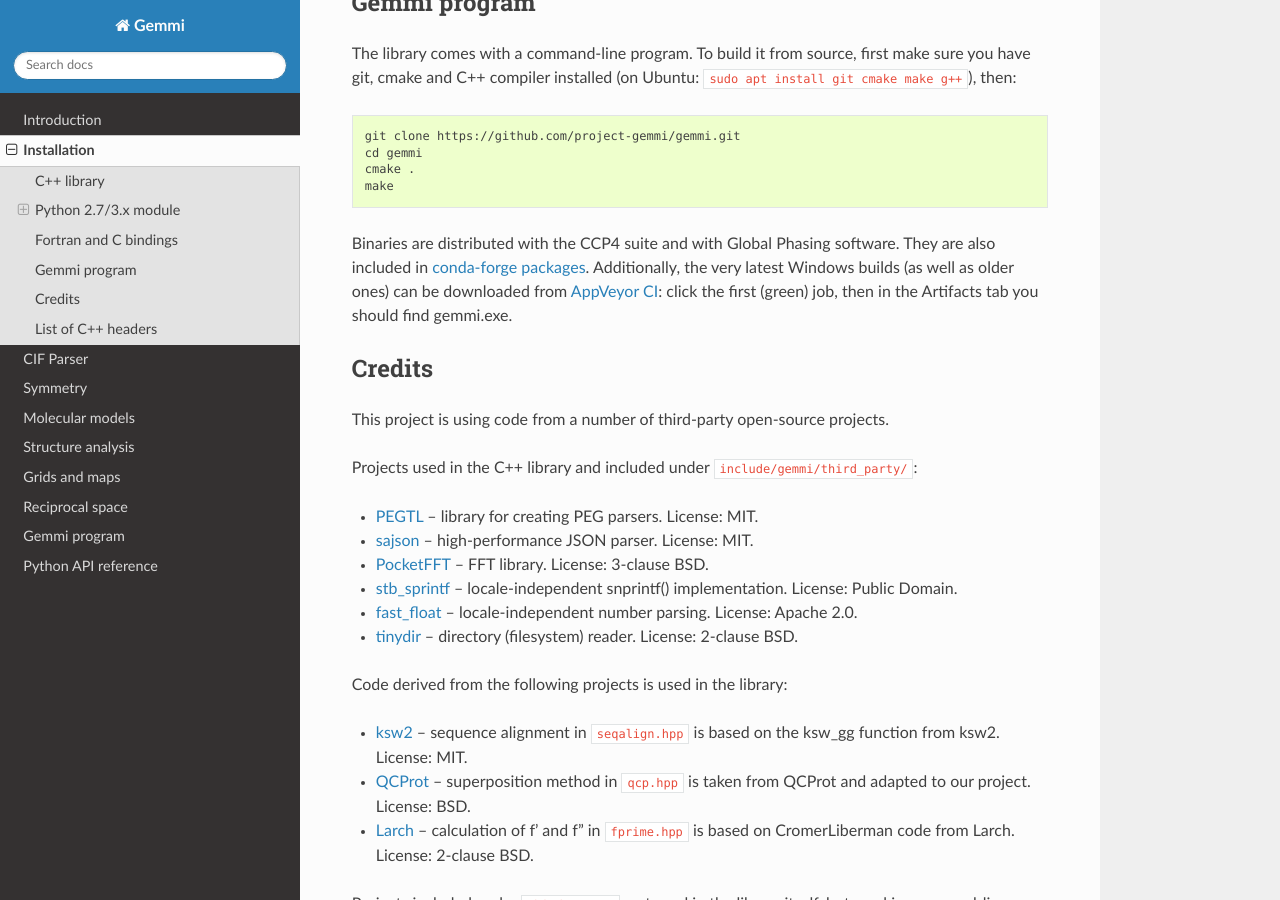
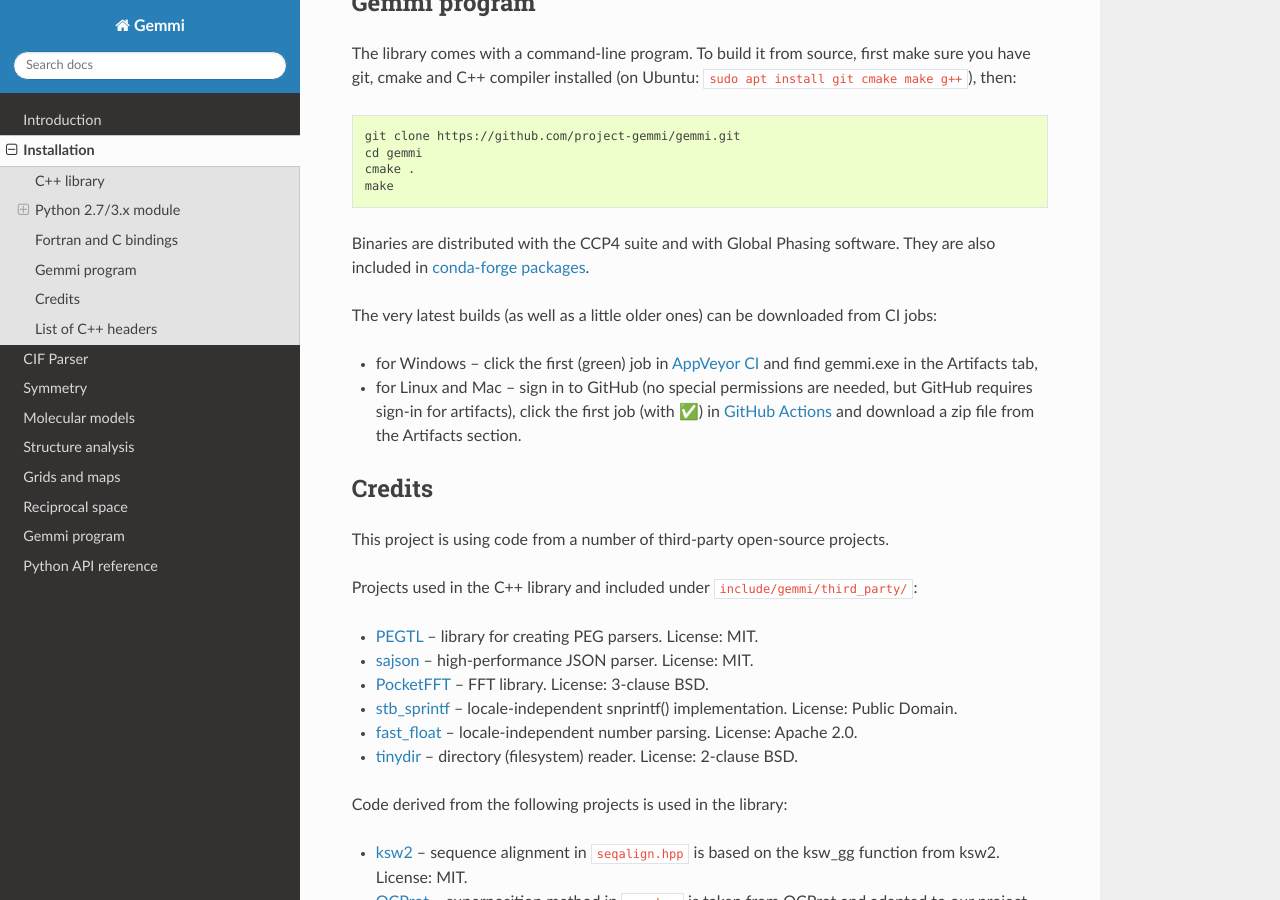
Before and after one commit to project-gemmi/gemmi, a Sphinx documentation site: the page built from docs/install.rst, in a window 1280 px wide and 900 px high, scrolled down 2073 px. Built offline with Sphinx 7.4.7 and the Read the Docs theme 2.0.0, drawn with Linux system fonts in a browser that asks for light colours.

Commit message:
docs: how to download binaries from GitHub Actions

```diff
--- a/docs/install.rst
+++ b/docs/install.rst
@@ -112,10 +112,19 @@ first make sure you have git, cmake and C++ compiler installed
 Binaries are distributed with the CCP4 suite and with Global Phasing software.
 They are also included in
 `conda-forge packages <https://anaconda.org/conda-forge/gemmi/files>`_.
-Additionally, the very latest Windows builds (as well as older ones)
-can be downloaded from
-`AppVeyor CI <https://ci.appveyor.com/project/wojdyr/gemmi>`_: click
-the first (green) job, then in the Artifacts tab you should find gemmi.exe.
+
+The very latest builds (as well as a little older ones)
+can be downloaded from CI jobs:
+
+- for Windows --
+  click the first (green) job in
+  `AppVeyor CI <https://ci.appveyor.com/project/wojdyr/gemmi>`_
+  and find gemmi.exe in the Artifacts tab,
+- for Linux and Mac -- sign in to GitHub (no special permissions are needed,
+  but GitHub requires sign-in for artifacts),
+  click the first job (with ✅) in
+  `GitHub Actions <https://github.com/project-gemmi/gemmi/actions/workflows/ci.yml>`_
+  and download a zip file from the Artifacts section.
 
 Credits
 -------
```
